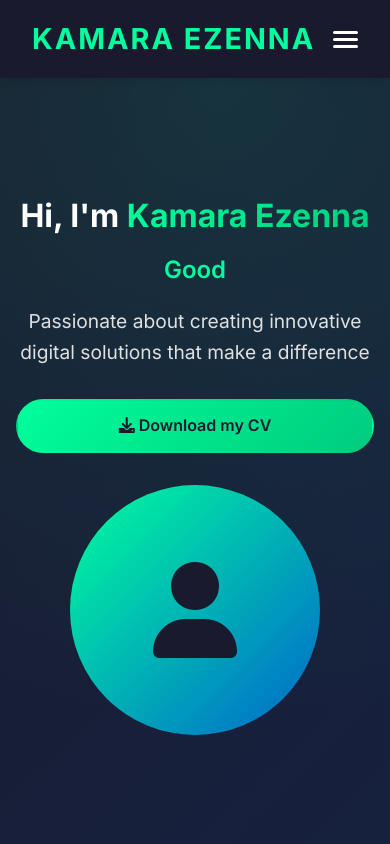
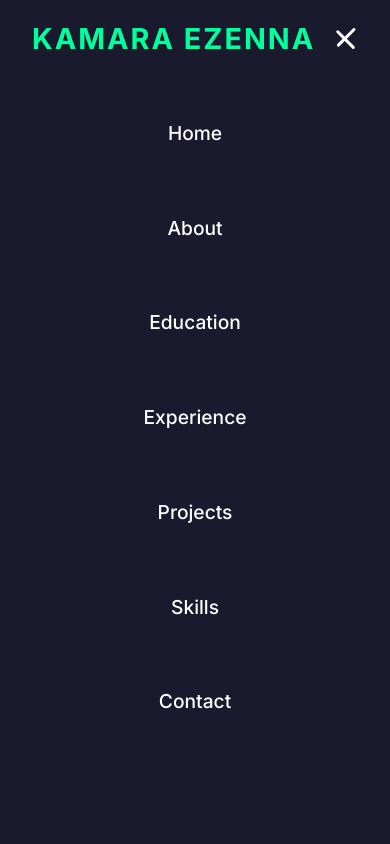
Before and after one commit to kamaraezenna/my_portfolio, a website: page index.html in a window 390 px wide. Both pictures are taken after a click on the element 345 px from the left and 39 px from the top of the page. Shown: the top 844 px of the page. Drawn offline with Linux system fonts and the light colour scheme.

Commit message:
updated mobile view

```diff
--- a/styles.css
+++ b/styles.css
@@ -663,11 +663,45 @@ body {
     }
 
     .nav-links {
-        display: none;
+        position: fixed;
+        top: 70px;
+        right: -100%;
+        width: 100%;
+        height: calc(100vh - 70px);
+        background: var(--primary-color);
+        flex-direction: column;
+        justify-content: flex-start;
+        align-items: center;
+        padding-top: 2rem;
+        transition: right 0.3s ease;
+    }
+
+    .nav-links.active {
+        right: 0;
+    }
+
+    .nav-links a {
+        padding: 1rem 2rem;
+        font-size: 1.2rem;
+        width: 100%;
+        text-align: center;
+        border-radius: 0;
     }
 
     .hamburger {
         display: flex;
+    }
+
+    .hamburger.active span:nth-child(1) {
+        transform: rotate(45deg) translate(5px, 5px);
+    }
+
+    .hamburger.active span:nth-child(2) {
+        opacity: 0;
+    }
+
+    .hamburger.active span:nth-child(3) {
+        transform: rotate(-45deg) translate(7px, -6px);
     }
 
     .project-grid {
```
